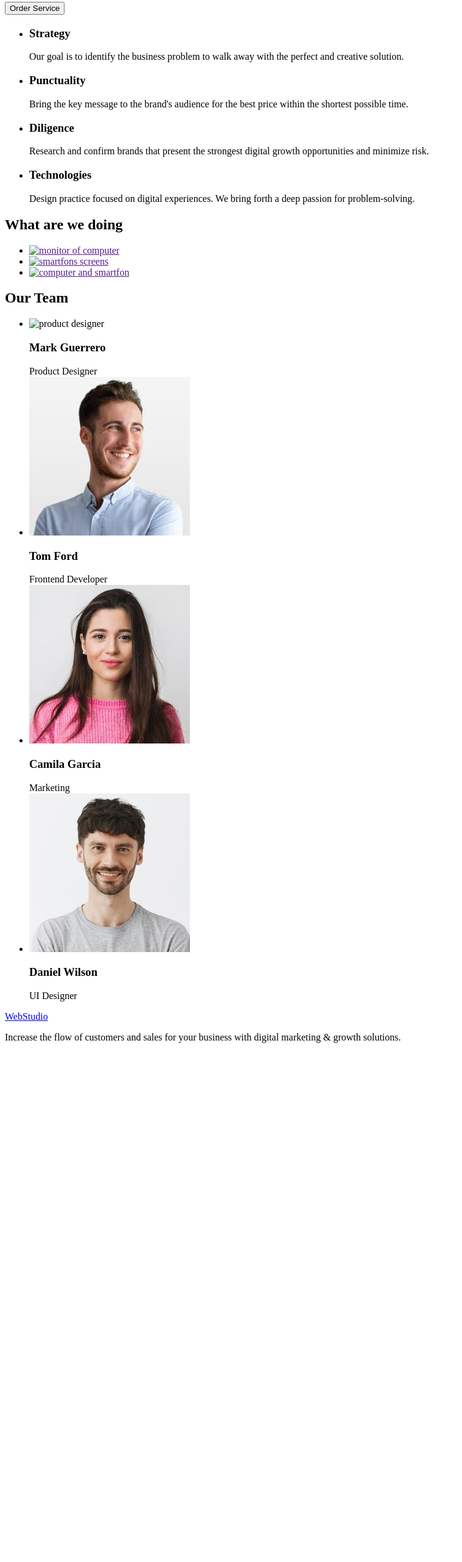
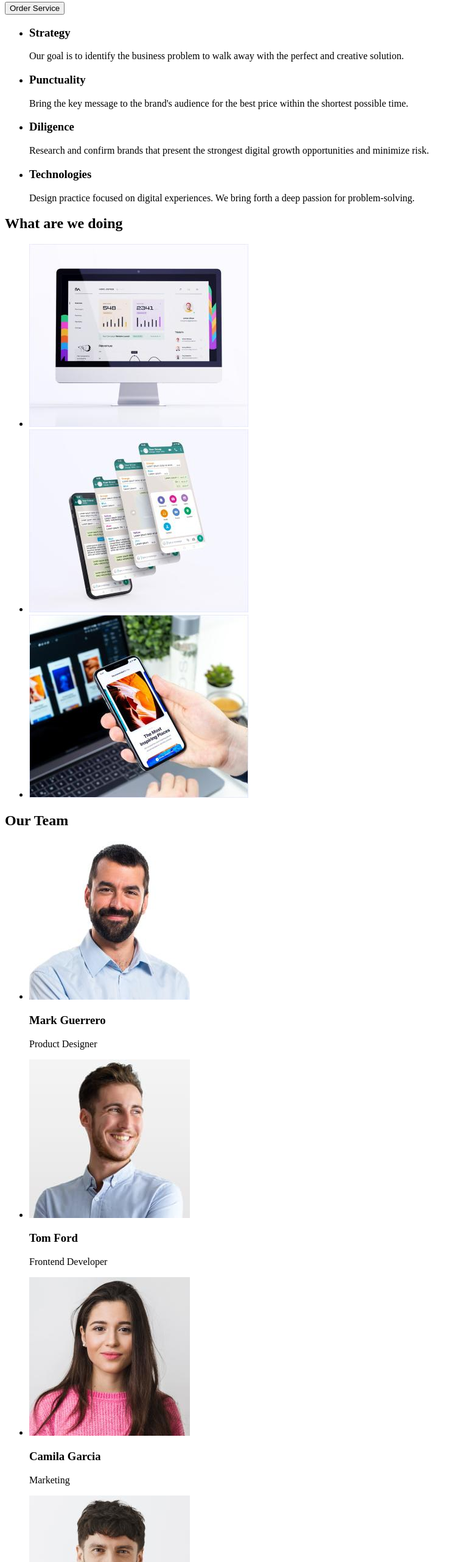
Before and after one commit to holvas-web/goit-markup-hw-01, a plain HTML site: page index.html in a window 1280 px wide. Shown: the part 239-2800 px from the top of the page at 61% size, without its empty margins (0-759 px from the left). Before the commit the page ends 1965 px from the top, so only its background shows below. Drawn offline with Linux system fonts and the light colour scheme.

Commit message:
Update index.html

```diff
--- a/index.html
+++ b/index.html
@@ -34,8 +34,6 @@
 
       <!--Особливості-->
       <section>
-        <h2></h2>
-
         <ul>
           <li>
             <h3>Strategy</h3>
@@ -74,7 +72,7 @@
           <li>
             <a href="">
               <img
-                src="images/1.jpg"
+                src="./images/desktop.jpg"
                 alt="monitor of computer"
                 width="360"
                 height="300"
@@ -84,7 +82,7 @@
           <li>
             <a href="">
               <img
-                src="images/2.jpg"
+                src="./images/smartfon.jpg"
                 alt="smartfons screens"
                 width="360"
                 height="300"
@@ -92,14 +90,12 @@
             </a>
           </li>
           <li>
-            <a href="">
               <img
-                src="images/3.jpg"
+                src="./images/laptop.jpg"
                 alt="computer and smartfon"
                 width="360"
                 height="300"
               >
-            </a>
           </li>
         </ul>
       </section>
@@ -111,46 +107,46 @@
         <ul>
           <li>
             <img
-              src="images/product_designer_1.jpg"
+              src="./images/product designer_1.jpg"
               alt="product designer"
               width="264"
               height="260"
             >
             <h3>Mark Guerrero</h3>
-            Product Designer
+            <p>Product Designer</p>
           </li>
 
           <li>
             <img
-              src="images/frontend_developer_1.jpg"
+              src="./images/frontend_developer_1.jpg"
               alt="frontend developer"
               width="264"
               height="260"
             >
             <h3>Tom Ford</h3>
-            Frontend Developer
+            <p>Frontend Developer</p>
           </li>
 
           <li>
             <img
-              src="images/marketing_1.jpg"
+              src="./images/marketing_1.jpg"
               alt="marketing"
               width="264"
               height="260"
             >
             <h3>Camila Garcia</h3>
-            Marketing
+            <p>Marketing</p>
           </li>
 
           <li>
             <img
-              src="images/ui_designer_1.jpg"
+              src="./images/ui_designer_1.jpg"
               alt="ui designer"
               width="264"
               height="260"
             >
             <h3>Daniel Wilson</h3>
-            UI Designer
+            <p>UI Designer</p>
           </li>
         </ul>
       </section>
```
